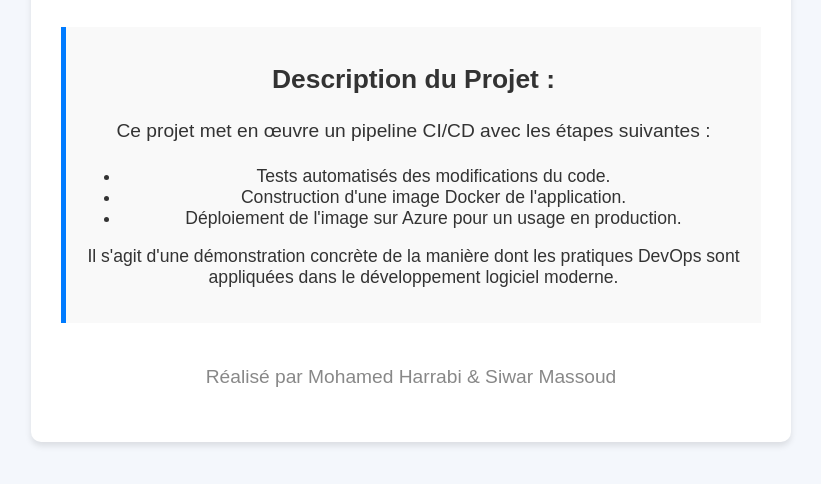
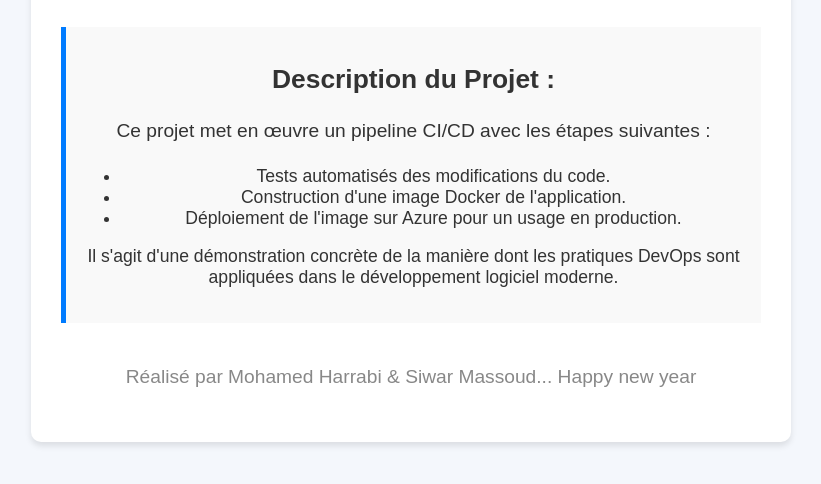
Before and after one commit to MedHarrabi/DevOps-Mini-Projet, a website: page public/index.html in a window 1280 px wide. Shown: the part 270-754 px from the top of the page, without its empty margins (229-1050 px from the left). Drawn offline with Linux system fonts and the light colour scheme.

Commit message:
commit demo

```diff
--- a/public/index.html
+++ b/public/index.html
@@ -74,7 +74,7 @@
     </div>
 
     <footer>
-        <p>Réalisé par Mohamed Harrabi & Siwar Massoud</p>
+        <p>Réalisé par Mohamed Harrabi & Siwar Massoud... Happy new year</p>
     </footer>
 </div>
 </body>
```
